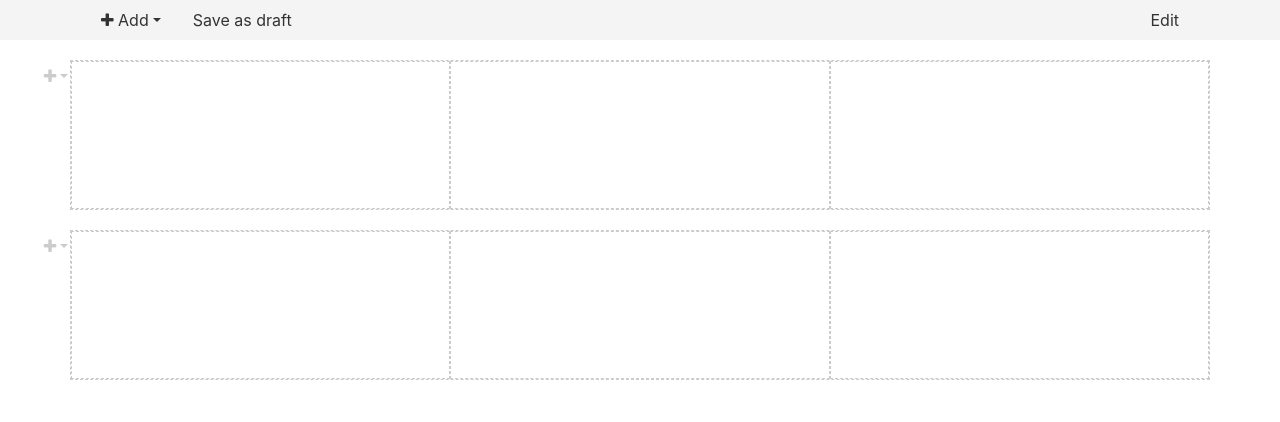
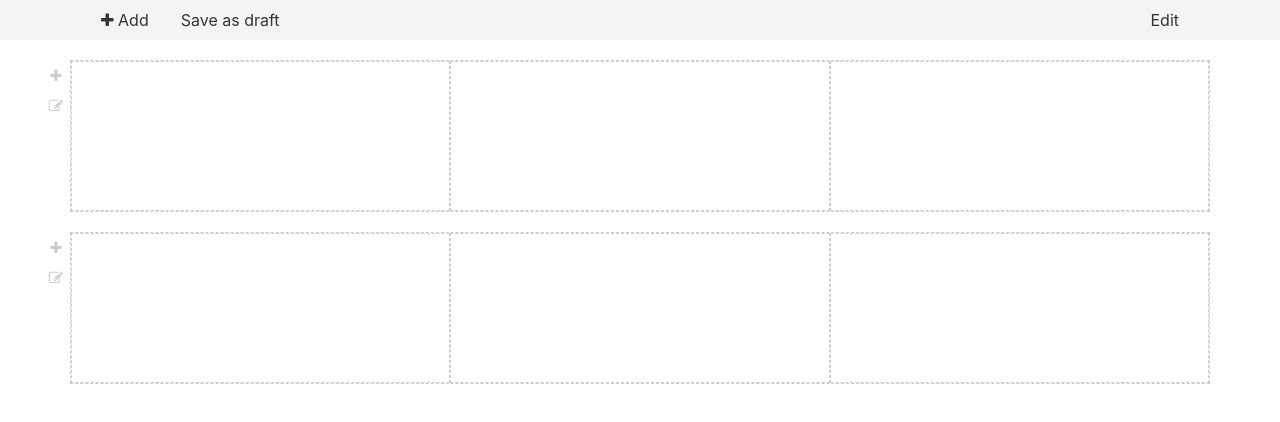
Before and after one commit to adelabodoma/pageLayout, an Angular app: page / in a window 1280 px wide. Shown: the top 422 px of the page. Built offline with nearby package versions, Linux system fonts and the light colour scheme.

Commit message:
add fuctions

```diff
--- a/src/app/app.component.html
+++ b/src/app/app.component.html
@@ -20,7 +20,7 @@
   <div class="row section edit-mode" *ngFor="let row of list.rows; let i = index">
     <div ngbDropdown>
       <div class="add-row" ngbDropdownToggle>
-        <i class="fa fa-plus"></i>
+        <i class="fa fa-plus" title="Add"></i>
         <div ngbDropdownMenu aria-labelledby="dropdownBasic1">
           <ul class="row-type">
             <li (click)="addRow('1', i)" class="item-type"> <i class="fa fa-columns"></i> one Column </li>
@@ -33,24 +33,39 @@
       </div>
     </div>
 
+    <div ngbDropdown>
+      <div class="edit-row" ngbDropdownToggle>
+        <i class="fa fa-edit" title="Edit"></i>
+        <div ngbDropdownMenu aria-labelledby="dropdownBasic1">
+          <ul class="row-type">
+            <li (click)="editRow('1', i)" class="item-type"> <i class="fa fa-columns"></i> one Column </li>
+            <li (click)="editRow('2', i)" class="item-type"> <i class="fa fa-columns"></i> Two Columns </li>
+            <li (click)="editRow('3', i)" class="item-type"> <i class="fa fa-columns"></i> Three Columns </li>
+            <li (click)="editRow('1-2', i)" class="item-type"> <i class="fa fa-columns"></i> One-third left column</li>
+            <li (click)="editRow('2-1', i)" class="item-type"> <i class="fa fa-columns"></i> One-third right column</li>
+          </ul>
+        </div>
+      </div>
+    </div>
+
     <ng-container *ngIf="row.type.split('-').length === 1">
       <div [ngClass]="{'col-sm-12': row.type == 1, 'col-sm-6': row.type ==2, 'col-sm-4': row.type ==3}"
         *ngFor="let column of row.columns">
-        <span class="add-component"><i class="fa fa-plus"></i></span>
+        <span class="add-component"><i class="fa fa-plus" title="Add"></i></span>
       </div>
     </ng-container>
 
     <ng-container *ngIf="row.type == '1-2'">
       <div [ngClass]="{'col-sm-4':  i==0, 'col-sm-8': i==1, 'col-sm-12': i !== 0 && i !== 1}"
-       *ngFor="let column of row.columns; let i = index">
-        <span class="add-component"><i class="fa fa-plus"></i></span>
+        *ngFor="let column of row.columns; let i = index">
+        <span class="add-component"><i class="fa fa-plus" title="Add"></i></span>
       </div>
     </ng-container>
 
     <ng-container *ngIf="row.type == '2-1'">
       <div [ngClass]="{'col-sm-8':  i==0, 'col-sm-4': i==1, 'col-sm-12': i !== 0 && i !== 1}"
-       *ngFor="let column of row.columns; let i = index">
-        <span class="add-component"><i class="fa fa-plus"></i></span>
+        *ngFor="let column of row.columns; let i = index">
+        <span class="add-component"><i class="fa fa-plus" title="Add"></i></span>
       </div>
     </ng-container>
 
--- a/src/app/app.component.scss
+++ b/src/app/app.component.scss
@@ -26,10 +26,10 @@ header {
 .edit-mode {
   margin-top: 20px;
   border: 1px dashed #ccc;
-  height: 150px;
+  min-height: 150px;
   position: relative;
 
-  [class^=col] { height: 100%;}
+  [class^=col] { height: 150px;}
   [class^=col]:nth-child(n+2) {
     border: 1px dashed #ccc;
   }
@@ -76,7 +76,8 @@ header {
   }
 }
 
-.add-row {
+.add-row, .edit-row {
+  font-size: .9rem;
  width: 30px;
  height: 30px;
  transition: all .2s;
@@ -93,6 +94,10 @@ header {
   background-color: #ca5010;
   color: #fff;
  }
+}
+
+.edit-row {
+  top: 30px;
 }
 
 .add-component {
@@ -124,3 +129,9 @@ header {
     color: #fff;
   }
 }
+
+
+
+.dropdown-toggle::after {
+  display:none;
+}
--- a/src/app/app.component.ts
+++ b/src/app/app.component.ts
@@ -43,16 +43,17 @@ export class AppComponent implements OnInit {
         break;
     }
 
-
-
     this.list.rows.splice(index, 0, {
       id: '20',
       type: type,
       columns: columns
     })
 
-    console.log(this.list);
+  }
 
+  editRow(type, index) {
+    debugger
+    this.list.rows[index].type = type;
   }
 
 }
```
